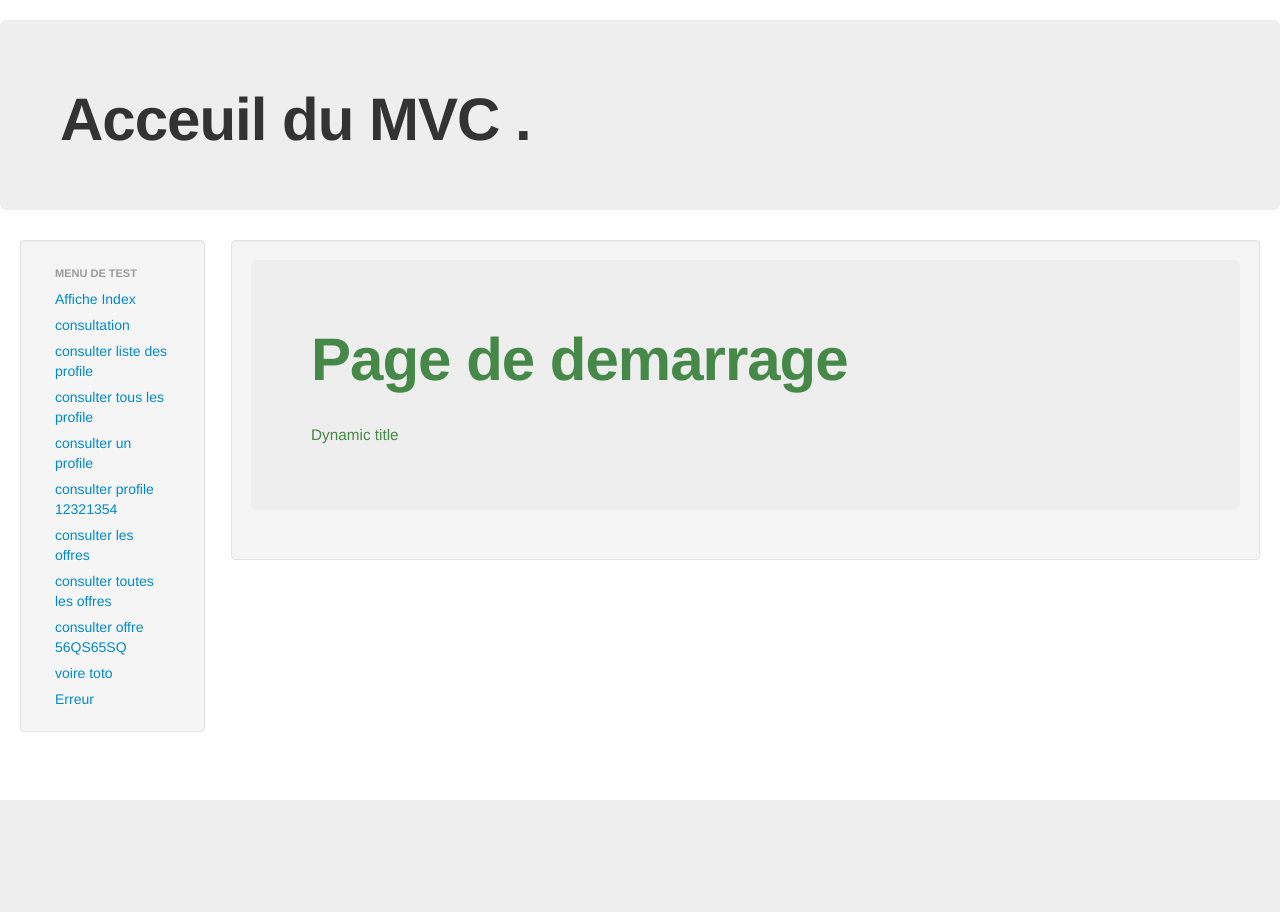
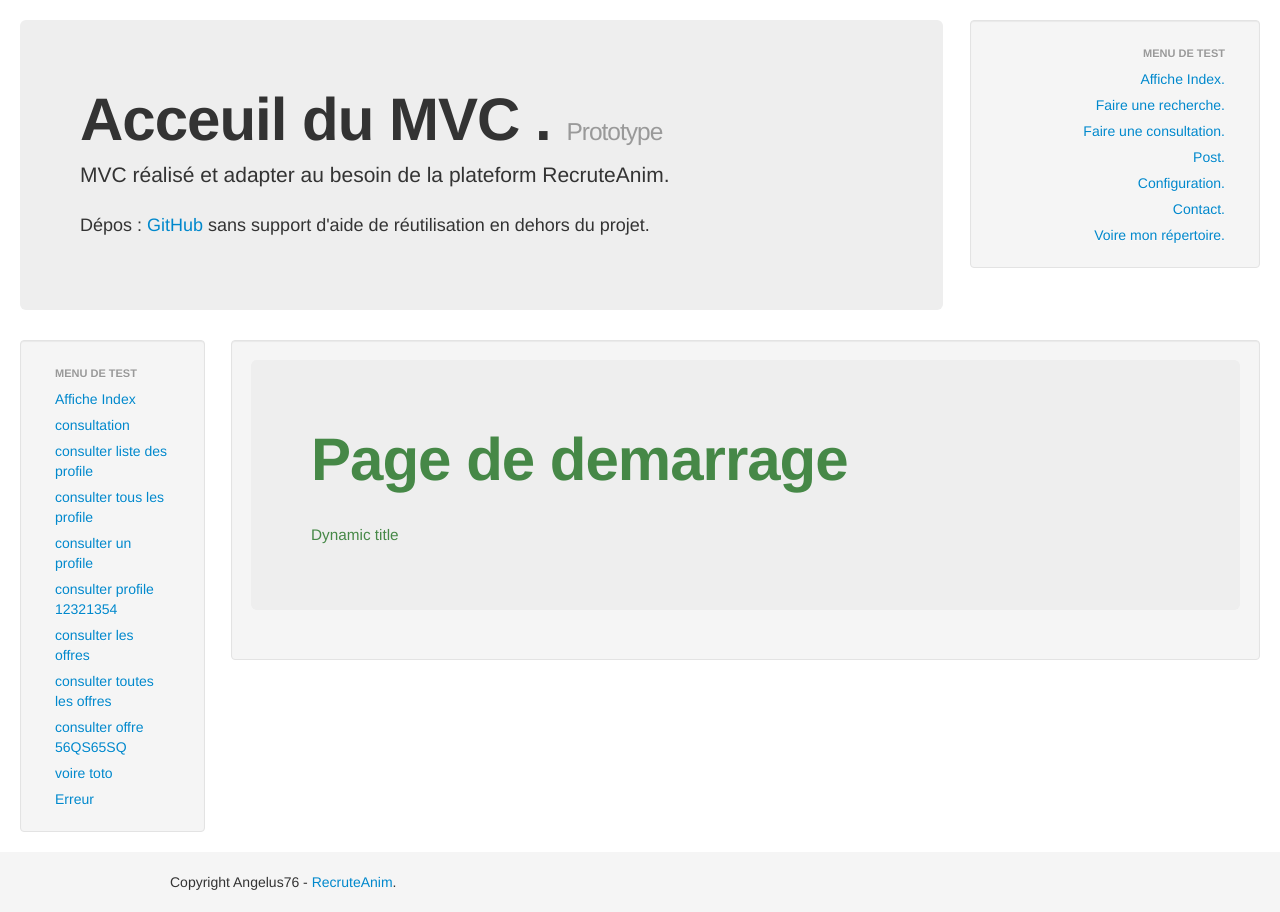
Before and after one commit to aangelus76/MVC_BASE, a PHP site: page / in a window 1280 px wide. Before the commit the page ends 800 px from the top, so only its background shows below. Run offline with PHP 8.4, Linux system fonts and the light colour scheme; some libraries are stand-ins or nearby versions.

Commit message:
Modification du Layout de base

```diff
--- a/app/views/pages/layout.phtml
+++ b/app/views/pages/layout.phtml
@@ -17,10 +17,34 @@
 <script type="text/javascript" src="/ScriptLibrary/jquery-latest.pack.js"></script>
 <script type="text/javascript" src="<?php echo ROOT_STYLE; ?>bootstrap/js/bootstrap.js"></script>
 <link rel="stylesheet" type="text/css" href="<?php echo ROOT_STYLE; ?>bootstrap/css/bootstrap.css" />
+<link rel="stylesheet" type="text/css" href="<?php echo ROOT_STYLE; ?>bootstrap/theme/css/footerSticky.css" />
 <script type="text/javascript" src="/bootstrap/js/bootstrap.js"></script>
 </head>
 <body>
-    <div class="hero-unit"><h1>Acceuil du MVC .</h1></div>
+<div class="container-fluid">
+  <div class="row-fluid">
+<div class="hero-unit span9">
+  <h1>Acceuil du MVC . <small>Prototype</small></h1>
+  <p></p>
+  <div class="container">
+        <p class="lead">MVC réalisé et adapter au besoin de la plateform RecruteAnim.</p>
+        <p>Dépos : <a href="https://github.com/aangelus76/MVC_BASE">GitHub</a> sans support d'aide de réutilisation en dehors du projet.</p>
+      </div>
+</div>
+<div class="well sidebar-nav span3">
+        <ul class="nav nav-list text-right">
+          <li class="nav-header">Menu de test</li>
+          <li><a href="<?= WEB_ROOT; ?>">Affiche Index.</a></li>
+          <li><a href="<?= WEB_ROOT; ?>/Recherche">Faire une recherche.</a></li>
+          <li><a href="<?= WEB_ROOT; ?>/consulter">Faire une consultation.</a></li>
+          <li><a href="<?= WEB_ROOT; ?>/poster">Post.</a></li>
+          <li><a href="<?= WEB_ROOT; ?>/parametrer">Configuration.</a></li>
+          <li><a href="<?= WEB_ROOT; ?>/contacter">Contact.</a></li>
+          <li><a href="<?= WEB_ROOT; ?>/mon_repertoire">Voire mon répertoire.</a></li>
+        </ul>
+      </div>
+</div></div>
+
 <div class="container-fluid">
   <div class="row-fluid">
     <div class="span2">
@@ -42,13 +66,17 @@
       </div>
     </div>
     <div class="span10">
-    <div class="well text-success">
-    <?php echo $this->content(); ?>
+      <div class="well text-success"> <?php echo $this->content(); ?> </div>
     </div>
   </div>
-    </div></div>
+</div>
 <!-- jQuery (necessary for Bootstrap's JavaScript plugins) -->
 <!-- Include all compiled plugins (below), or include individual files as needed -->
+<div id="footer">
+      <div class="container">
+        <p class="text-muted credit">Copyright Angelus76 - <a href="http://www.recruteanim.fr">RecruteAnim</a>.</p>
+      </div>
+</div>
 <script src="<?php echo ROOT_STYLE; ?>bootstrap/js/bootstrap.min.js"></script>
 </body>
 </html>
--- /dev/null
+++ b/app/views/resources/bootstrap/theme/css/footerSticky.css
@@ -0,0 +1,46 @@
+/* Sticky footer styles
+-------------------------------------------------- */
+
+html,
+body {
+  height: 100%;
+  /* The html and body elements cannot have any padding or margin. */
+}
+
+/* Wrapper for page content to push down footer */
+#wrap {
+  min-height: 100%;
+  height: auto !important;
+  height: 100%;
+  /* Negative indent footer by its height */
+  margin: 0 auto -60px;
+  /* Pad bottom by footer height */
+  padding: 0 0 60px;
+}
+
+/* Set the fixed height of the footer here */
+#footer {
+  height: 60px;
+  background-color: #f5f5f5;
+}
+
+
+/* Custom page CSS
+-------------------------------------------------- */
+/* Not required for template or sticky footer method. */
+
+#wrap > .container {
+  padding: 60px 15px 0;
+}
+.container .credit {
+  margin: 20px 0;
+}
+
+#footer > .container {
+  padding-left: 15px;
+  padding-right: 15px;
+}
+
+code {
+  font-size: 80%;
+}
```
Lines whose indentation alone changed are shown as unchanged.
